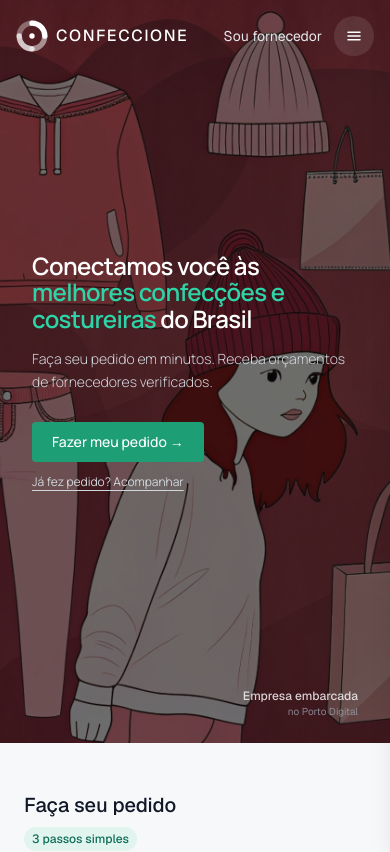
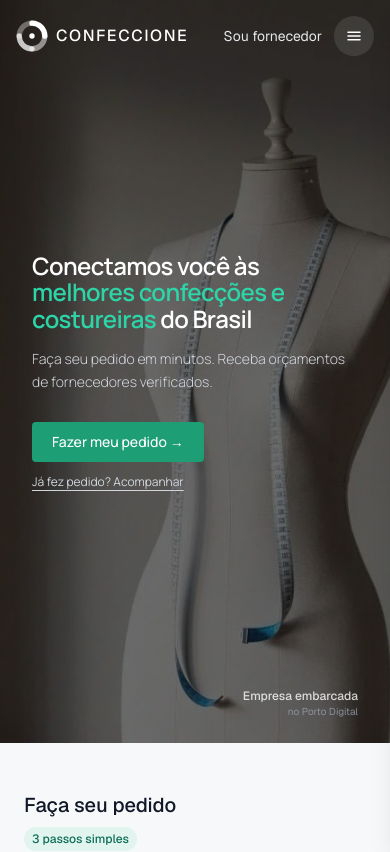
Before and after one commit to nandopons/confeccione, a Next.js app: page / in a window 390 px wide. Shown: the top 852 px of the page. Built offline with nearby package versions, Linux system fonts and the light colour scheme; no server answers.

Commit message:
feat(home): usa a foto do manequim no hero (mobile + desktop)

```diff
--- a/app/page.tsx
+++ b/app/page.tsx
@@ -203,13 +203,13 @@ export default function Home() {
         {/* Foto contida na metade direita (desktop) / fundo (mobile) — tamanho ~nativo, sem esticar */}
         <div className="absolute inset-0 z-0 md:left-auto md:w-[60%]">
           <Image
-            src="/hero/hero-ilustracao.jpg"
-            alt="Ilustração de peças de vestuário — confecção sob demanda"
+            src="/hero/hero-manequim.jpg"
+            alt="Manequim de costura com fita métrica — ateliê de confecção"
             fill
             preload
             quality={85}
             sizes="(min-width: 768px) 60vw, 100vw"
-            className="object-cover object-[12%_50%] brightness-110 md:object-center"
+            className="object-cover object-[60%_50%]"
           />
         </div>
 
```
